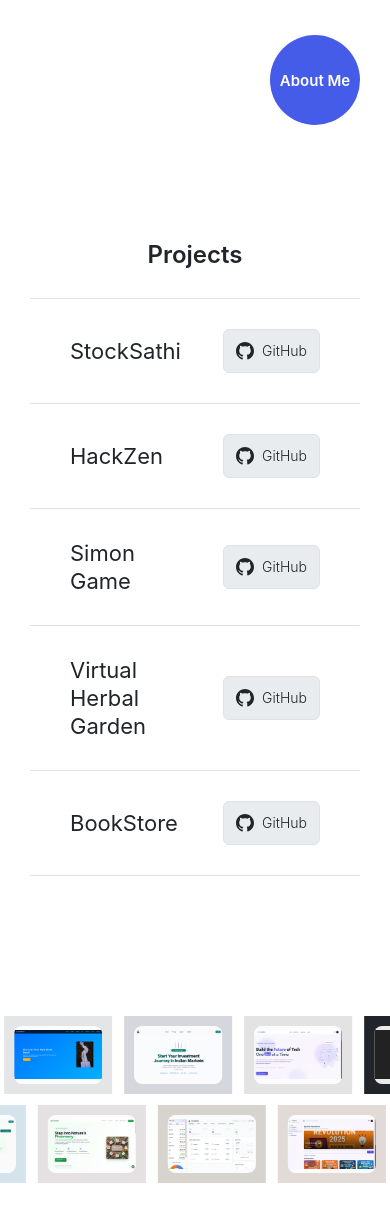
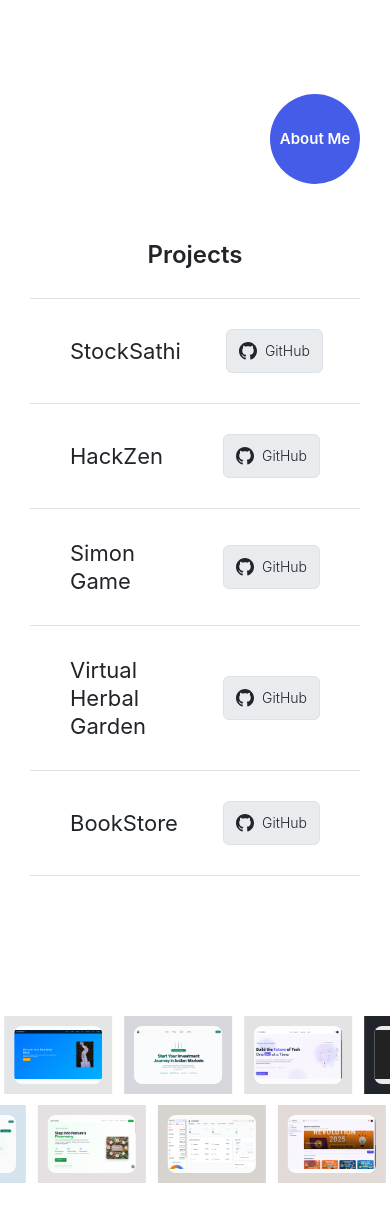
Before and after one commit to gauravjain0377/Portfolio, a Next.js app: page / in a window 390 px wide. Shown: the part 1072-2294 px from the top of the page. Built offline with nearby package versions, Linux system fonts and the light colour scheme.

Commit message:
updated the images cast

```diff
--- a/components/descripction/styledesc.module.scss
+++ b/components/descripction/styledesc.module.scss
@@ -47,7 +47,7 @@
   .button {
     width: 130px !important;
     height: 130px !important;
-    top: 150% !important; /* Move much further down to avoid overlap */
+    top: 180% !important; /* Move much further down to avoid overlap */
     left: calc(100% - 150px) !important;
 
     p {
@@ -77,7 +77,7 @@
   .button {
     width: 110px !important;
     height: 110px !important;
-    top: 140% !important; /* Move much further down to avoid overlap */
+    top: 170% !important; /* Move much further down to avoid overlap */
     left: calc(100% - 120px) !important;
 
     p {
@@ -107,7 +107,7 @@
   .button {
     width: 100px !important;
     height: 100px !important;
-    top: 130% !important; /* Move much further down to avoid overlap */
+    top: 160% !important; /* Move much further down to avoid overlap */
     left: calc(100% - 110px) !important;
 
     p {
@@ -138,7 +138,7 @@
   .button {
     width: 90px !important;
     height: 90px !important;
-    top: 120% !important; /* Move much further down to avoid overlap */
+    top: 150% !important; /* Move much further down to avoid overlap */
     left: calc(100% - 100px) !important;
 
     p {
@@ -166,7 +166,7 @@
   .button {
     width: 80px !important;
     height: 80px !important;
-    top: 110% !important; /* Move much further down to avoid overlap */
+    top: 140% !important; /* Move much further down to avoid overlap */
     left: calc(100% - 90px) !important;
 
     p {
--- a/components/project/childProject/style.module.scss
+++ b/components/project/childProject/style.module.scss
@@ -1,6 +1,6 @@
 @media (max-width: 750px ) {
   .project{
-    gap: 25px !important; /* Increased gap for better spacing */
+    gap: 40px !important; /* Increased gap for better spacing */
     padding: 38px 60px 38px 60px !important;
     h2{
         font-size: 30px !important;
@@ -10,7 +10,7 @@
 }
 @media (max-width: 390px ) {
   .project{
-    gap: 40px !important; /* Increased gap for better spacing */
+    gap: 50px !important; /* Increased gap for better spacing */
     padding: 26px 30px 26px 30px !important;
     h2{
         font-size: 18px !important;
@@ -21,7 +21,7 @@
 
 @media (max-width: 480px ) {
   .project{
-    gap: 35px !important; /* Increased gap for better spacing */
+    gap: 45px !important; /* Increased gap for better spacing */
     padding: 30px 40px 30px 40px !important;
     h2{
         font-size: 22px !important;
@@ -32,7 +32,7 @@
 
 @media (max-width: 320px ) {
   .project{
-    gap: 35px !important; /* Increased gap for better spacing */
+    gap: 45px !important; /* Increased gap for better spacing */
     padding: 20px 25px 20px 25px !important;
     h2{
         font-size: 16px !important;
--- a/components/sliderImages/SliderImages.jsx
+++ b/components/sliderImages/SliderImages.jsx
@@ -76,6 +76,9 @@ const SliderImages = () => {
                     console.error(`Failed to load image: ${pro.src}`);
                     e.target.style.display = 'none';
                   }}
+                  onLoad={() => {
+                    console.log(`Successfully loaded image: ${pro.src}`);
+                  }}
                 />
               </div>
             </div>
@@ -103,6 +106,9 @@ const SliderImages = () => {
                     console.error(`Failed to load image: ${pro.src}`);
                     e.target.style.display = 'none';
                   }}
+                  onLoad={() => {
+                    console.log(`Successfully loaded image: ${pro.src}`);
+                  }}
                 />
               </div>
             </div>
--- a/components/sliderImages/styleSliderImages.module.scss
+++ b/components/sliderImages/styleSliderImages.module.scss
@@ -154,10 +154,15 @@
         overflow: hidden;
         background-color: var(--card-bg);
         transition: background-color 0.3s ease;
+        display: flex;
+        align-items: center;
+        justify-content: center;
 
         img {
           object-fit: contain;
           object-position: center;
+          width: 100%;
+          height: 100%;
         }
       }
     }
```
